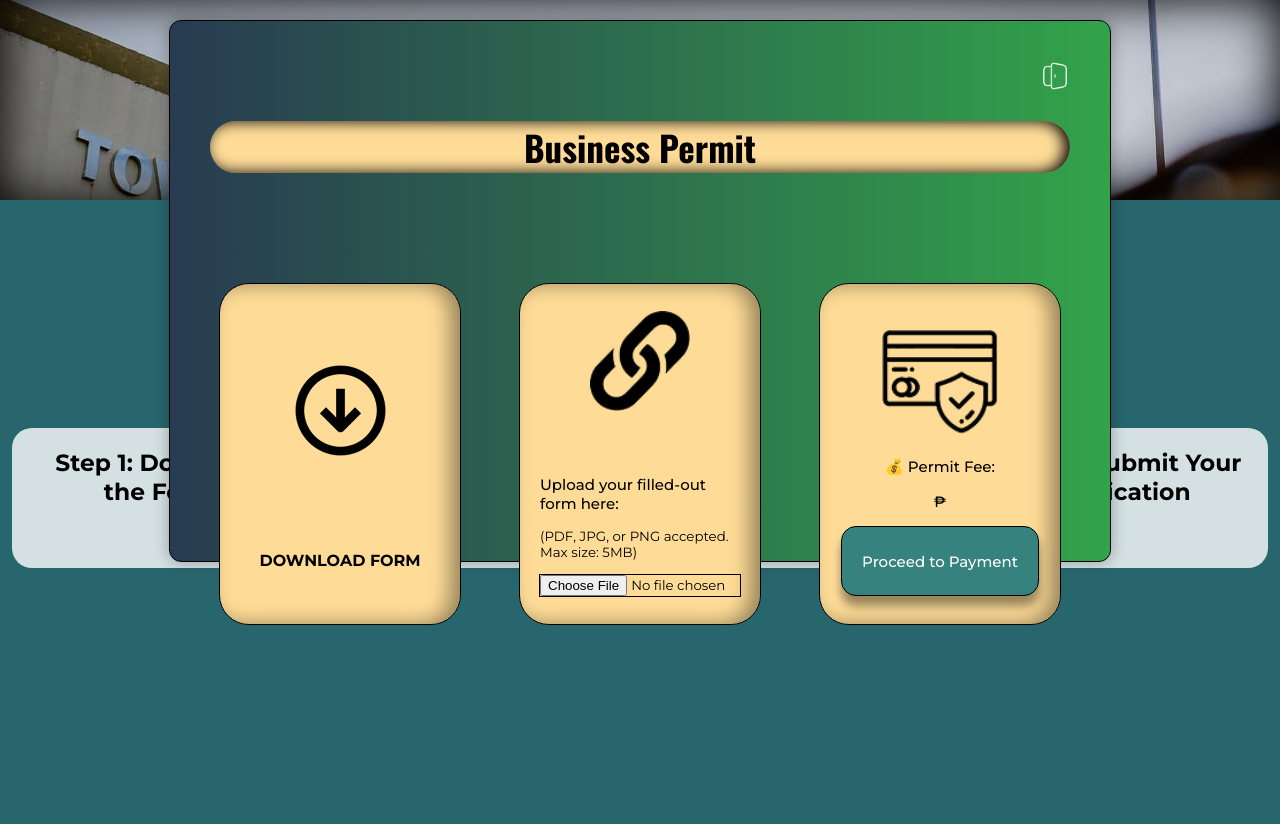
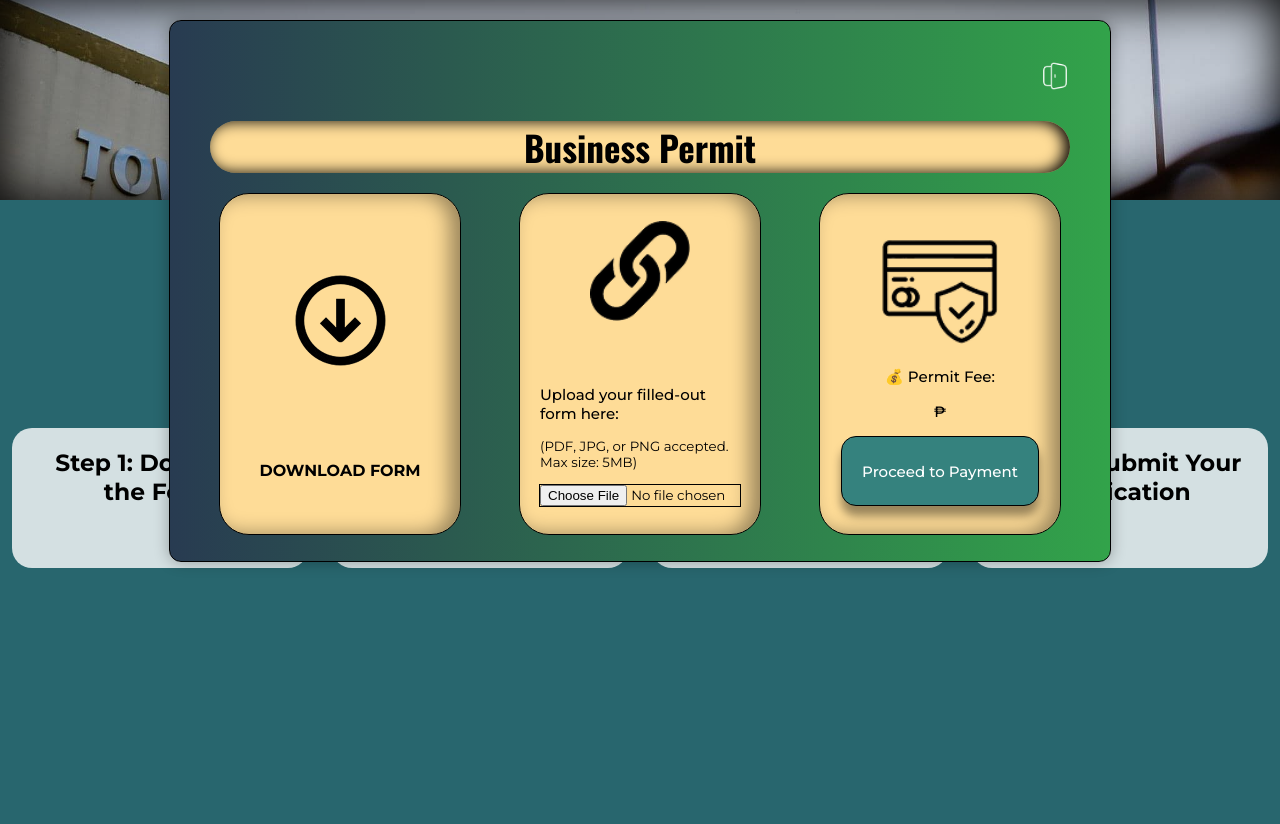
Before and after one commit to BuwieSit/Municipality_of_Ibajay_Website, a PHP site: page /Services_page/permits.html in a window 1280 px wide, after a click on "Business Permit". Shown: the part 60-884 px from the top of the page. Run offline with PHP 8.4, Linux system fonts and the light colour scheme.

Commit message:
permit debug

```diff
--- a/Services_page/permits.html
+++ b/Services_page/permits.html
@@ -168,7 +168,7 @@
     <p class="popup-text">Business Registration System for getting documents</p>
   </div>
 
-  <div class="step-container">
+  <div class="popup-step-container">
     <!-- Step 1 -->
     <div class="step1 steps">
       <img src="../z-resources/download-icon.png" alt="Download Icon">
--- a/Services_page/permitsStyle.css
+++ b/Services_page/permitsStyle.css
@@ -127,7 +127,7 @@ body {
     text-align: center;
 }
 
-.step-container{
+.popup-step-container{
     display: flex;
     justify-content: space-around;
 }
```
